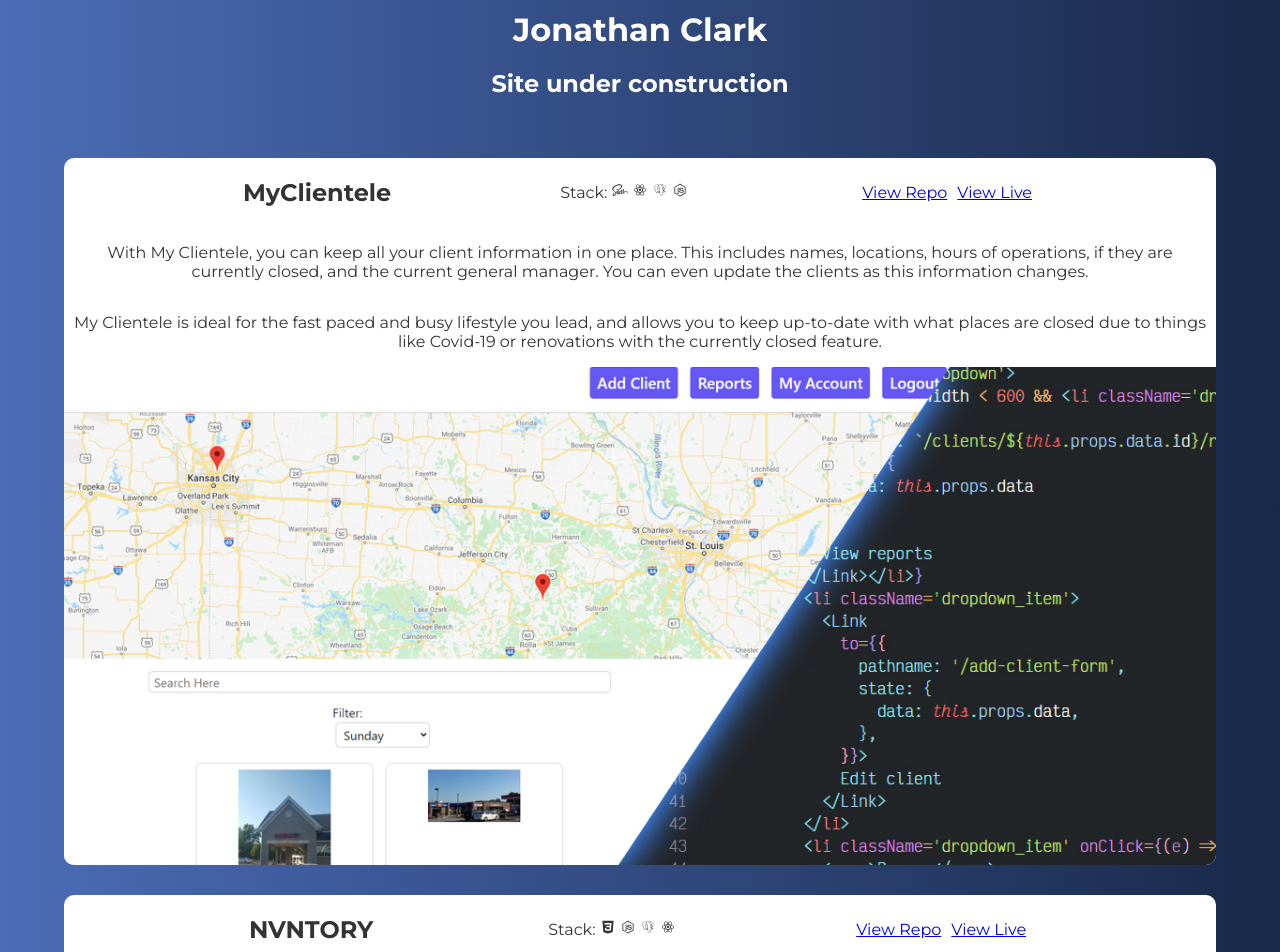
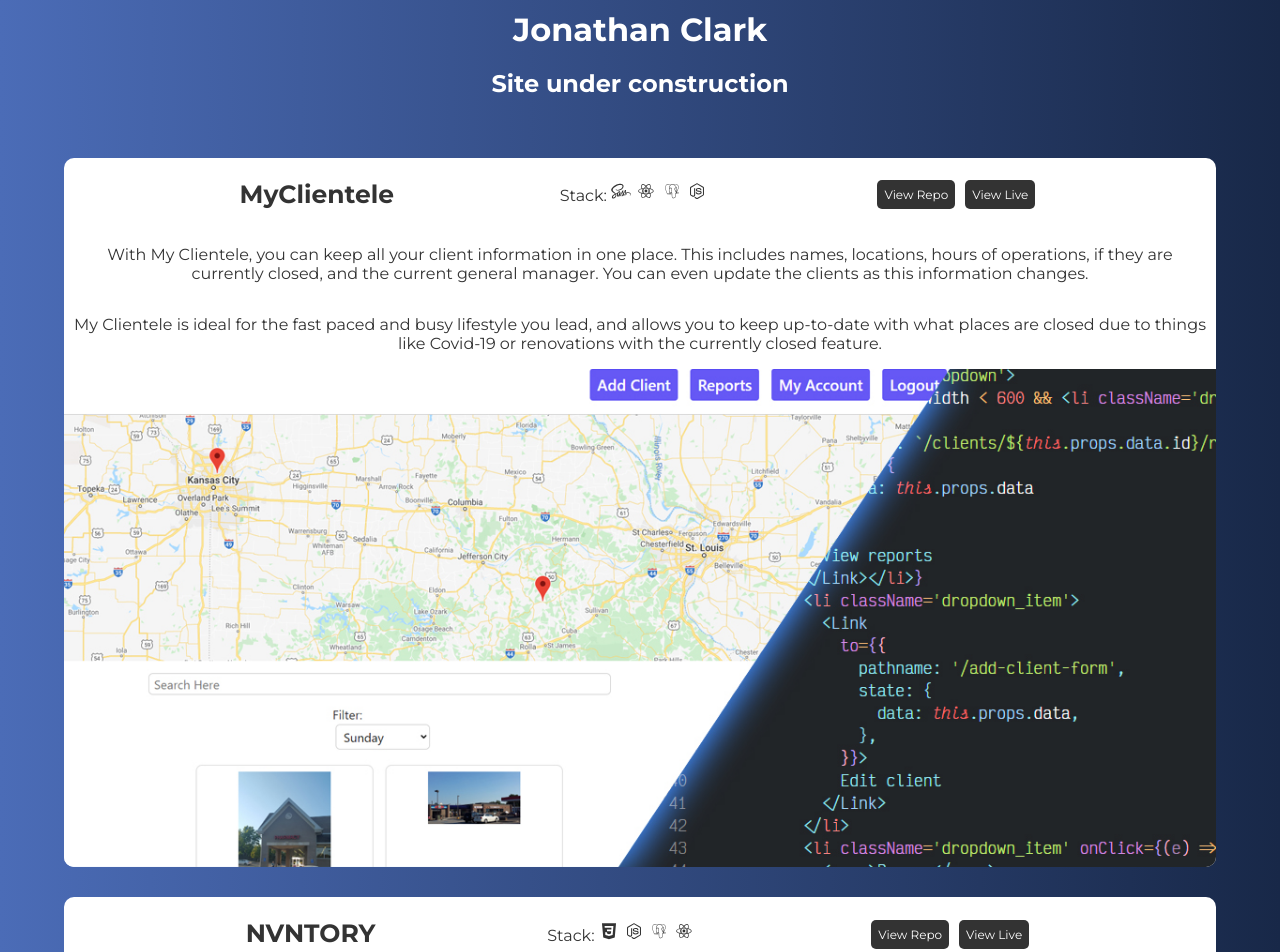
Before and after one commit to jonnyboydev/portfolio, a React (Create React App) app: page / in a window 1280 px wide. Shown: the top 952 px of the page. Built offline with nearby package versions, Linux system fonts and the light colour scheme.

Commit message:
fixed buttons

```diff
--- a/src/components/Card/Card.js
+++ b/src/components/Card/Card.js
@@ -5,7 +5,7 @@ export default function Card({ data }) {
   return (
     <section className='card'>
       <div className='card-data'>
-        <h1>{data.name}</h1>
+        <h1 className='card-name'>{data.name}</h1>
         <span>Stack: {data.stack()}</span>
         <div className='card-links'>
           <a href={data.repo}>View Repo</a>
--- a/src/components/Card/Card.scss
+++ b/src/components/Card/Card.scss
@@ -15,8 +15,20 @@
 }
 .card-links {
   a {
+    font-size: 12px;
     margin: auto 5px;
+    text-decoration: none;
+    color: #fff;
+    padding: 7px;
+    background-color: #333;
+    border-radius: 5px;
   }
+}
+.card-stack {
+  font-size: 20px;
+}
+.card-name {
+  font-size: 25px;
 }
 
 .card-image {
--- a/src/data.js
+++ b/src/data.js
@@ -23,7 +23,7 @@ const projects = [
       'My Clientele is ideal for the fast paced and busy lifestyle you lead, and allows you to keep up-to-date with what places are closed due to things like Covid-19 or renovations with the currently closed feature.',
     image: () => MyClienteleImage,
     stack: () => (
-      <span className='stack'>
+      <span className='card-stack'>
         <DiSass /> <DiReact /> <DiPostgresql /> <DiNodejsSmall />
       </span>
     ),
@@ -38,7 +38,7 @@ const projects = [
       'The app idea came about from years of being in the e-commerce industry and seeing that so many inventory management systems that were affordable for small business, were also incomplete or buggy.',
     image: () => NVNTORYImage,
     stack: () => (
-      <span className='stack'>
+      <span className='card-stack'>
         <DiCss3 /> <DiNodejsSmall /> <DiPostgresql /> <DiReact />
       </span>
     ),
@@ -53,7 +53,7 @@ const projects = [
       'The app is created for people who need review of Javascript Methods. It asks you questions and provides multiple choice answers. It shows if you were correct, and how many you got right. It was built to help me practice JS methods.',
     image: () => QuizAppImage,
     stack: () => (
-      <span className='stack'>
+      <span className='card-stack'>
         <DiCss3 /> <DiJqueryLogo /> <DiJavascript />
       </span>
     ),
```
Also changed, not shown: 1 other file (tests, documents, lock files or other folders).
